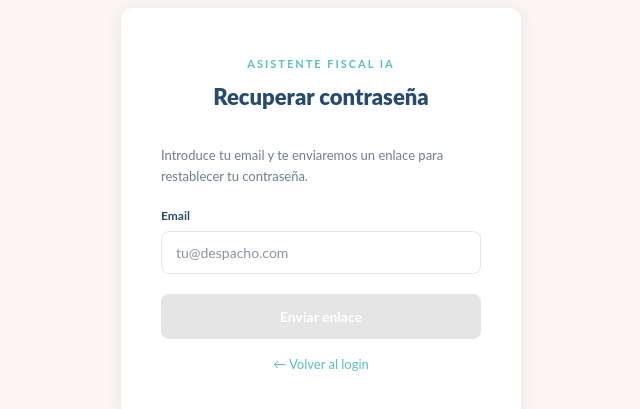
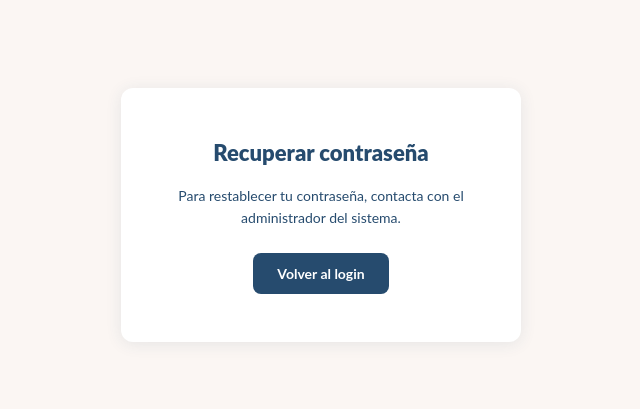
Before and after one commit to monicapanella/asistente-fiscal, a Next.js app: page /auth/forgot-password in a window 1280 px wide. Shown: the part 185-594 px from the top of the page, without its empty margins (319-959 px from the left). Built offline with nearby package versions, Linux system fonts and the light colour scheme; no server answers.

Commit message:
fix: proxy guards anti-loop, login createClient fix, forgot-password page

```diff
--- a/app/auth/forgot-password/page.tsx
+++ b/app/auth/forgot-password/page.tsx
@@ -1,30 +1,4 @@
-'use client'
-
-import { useState } from 'react'
-import { createClient } from '@/lib/supabase'
-
 export default function ForgotPasswordPage() {
-  const [email, setEmail] = useState('')
-  const [sent, setSent] = useState(false)
-  const [loading, setLoading] = useState(false)
-  const [error, setError] = useState('')
-  const supabase = createClient()
-
-  async function handleSubmit() {
-    setLoading(true)
-    setError('')
-    const { error } = await supabase.auth.resetPasswordForEmail(email, {
-      redirectTo: 'https://asistente-fiscal.vercel.app/auth/reset-password'
-    })
-    if (error) {
-      setError('Error al enviar el email. Verifica la dirección.')
-      setLoading(false)
-    } else {
-      setSent(true)
-      setLoading(false)
-    }
-  }
-
   return (
     <div style={{
       minHeight: '100vh', background: '#fbf6f3',
@@ -34,91 +8,22 @@ export default function ForgotPasswordPage() {
       <div style={{
         background: 'white', borderRadius: 12, padding: '48px 40px',
         width: '100%', maxWidth: 400,
-        boxShadow: '0 2px 16px rgba(38,75,110,0.10)'
+        boxShadow: '0 2px 16px rgba(38,75,110,0.10)',
+        textAlign: 'center'
       }}>
-        <div style={{ marginBottom: 32, textAlign: 'center' }}>
-          <div style={{
-            fontSize: 11, fontWeight: 700, letterSpacing: 2,
-            color: '#5abfc3', textTransform: 'uppercase', marginBottom: 8
-          }}>
-            Asistente Fiscal IA
-          </div>
-          <div style={{ fontSize: 22, fontWeight: 900, color: '#264b6e' }}>
-            Recuperar contraseña
-          </div>
+        <div style={{ fontSize: 22, fontWeight: 900, color: '#264b6e', marginBottom: 16 }}>
+          Recuperar contraseña
         </div>
-
-        {sent ? (
-          <div>
-            <div style={{
-              background: '#E1F5EE', color: '#0F6E56', borderRadius: 8,
-              padding: '16px', fontSize: 14, marginBottom: 24, textAlign: 'center', lineHeight: 1.6
-            }}>
-              Email enviado a <strong>{email}</strong>. Revisa tu bandeja de entrada y haz clic en el enlace para crear una nueva contraseña.
-            </div>
-            <a href="/login" style={{
-              display: 'block', textAlign: 'center',
-              fontSize: 13, color: '#5abfc3', textDecoration: 'none'
-            }}>
-              ← Volver al login
-            </a>
-          </div>
-        ) : (
-          <div>
-            <p style={{ fontSize: 13, color: '#6b7f8f', marginBottom: 20, lineHeight: 1.6 }}>
-              Introduce tu email y te enviaremos un enlace para restablecer tu contraseña.
-            </p>
-
-            <div style={{ marginBottom: 20 }}>
-              <label style={{ fontSize: 12, fontWeight: 700, color: '#264b6e', display: 'block', marginBottom: 6 }}>
-                Email
-              </label>
-              <input
-                type="email"
-                value={email}
-                onChange={e => setEmail(e.target.value)}
-                onKeyDown={e => e.key === 'Enter' && handleSubmit()}
-                placeholder="tu@despacho.com"
-                style={{
-                  width: '100%', padding: '10px 14px', borderRadius: 8,
-                  border: '1.5px solid #e5e5e5', fontSize: 14,
-                  fontFamily: 'Lato, sans-serif', outline: 'none',
-                  color: '#1a2a3a'
-                }}
-              />
-            </div>
-
-            {error && (
-              <div style={{
-                background: '#fdecea', color: '#c64133', borderRadius: 8,
-                padding: '10px 14px', fontSize: 13, marginBottom: 16
-              }}>
-                {error}
-              </div>
-            )}
-
-            <button
-              onClick={handleSubmit}
-              disabled={loading || !email.trim()}
-              style={{
-                width: '100%', padding: '12px', borderRadius: 8,
-                background: loading || !email.trim() ? '#e5e5e5' : '#264b6e',
-                color: 'white', fontSize: 14, fontWeight: 700,
-                border: 'none', cursor: loading || !email.trim() ? 'not-allowed' : 'pointer',
-                fontFamily: 'Lato, sans-serif', marginBottom: 16
-              }}
-            >
-              {loading ? 'Enviando...' : 'Enviar enlace'}
-            </button>
-
-            <a href="/login" style={{
-              display: 'block', textAlign: 'center',
-              fontSize: 13, color: '#5abfc3', textDecoration: 'none'
-            }}>
-              ← Volver al login
-            </a>
-          </div>
-        )}
+        <p style={{ fontSize: 14, color: '#264b6e', lineHeight: 1.6 }}>
+          Para restablecer tu contraseña, contacta con el administrador del sistema.
+        </p>
+        <a href="/login" style={{
+          display: 'inline-block', marginTop: 24, padding: '10px 24px',
+          background: '#264b6e', color: 'white', borderRadius: 8,
+          textDecoration: 'none', fontSize: 14, fontWeight: 700
+        }}>
+          Volver al login
+        </a>
       </div>
     </div>
   )
--- a/app/login/page.tsx
+++ b/app/login/page.tsx
@@ -10,16 +10,19 @@ export default function LoginPage() {
   const [error, setError] = useState('')
   const [loading, setLoading] = useState(false)
   const router = useRouter()
-  const supabase = createClient()
 
   async function handleLogin() {
     setLoading(true)
     setError('')
+
+    const supabase = createClient()
     const { error } = await supabase.auth.signInWithPassword({ email, password })
+
     if (error) {
       setError('Email o contraseña incorrectos')
       setLoading(false)
     } else {
+      router.refresh()
       router.push('/asistente')
     }
   }
--- a/proxy.ts
+++ b/proxy.ts
@@ -2,6 +2,26 @@ import { createServerClient } from '@supabase/ssr'
 import { NextResponse, type NextRequest } from 'next/server'
 
 export async function proxy(request: NextRequest) {
+  const { pathname } = request.nextUrl
+
+  // ============================================
+  // GUARD 1: Excluir rutas que NO necesitan auth
+  // Sin este guard, cada request (CSS, JS, imágenes)
+  // ejecuta getUser() → refresca cookies → nuevo request → loop
+  // ============================================
+  if (
+    pathname.startsWith('/_next/') ||
+    pathname.startsWith('/api/') ||
+    pathname.startsWith('/auth/') ||
+    pathname === '/favicon.ico' ||
+    pathname.match(/\.(svg|png|jpg|jpeg|gif|ico|css|js|woff|woff2)$/)
+  ) {
+    return NextResponse.next()
+  }
+
+  // ============================================
+  // GUARD 2: Crear cliente Supabase con cookies
+  // ============================================
   let supabaseResponse = NextResponse.next({ request })
 
   const supabase = createServerClient(
@@ -25,17 +45,24 @@ export async function proxy(request: NextRequest) {
     }
   )
 
+  // ============================================
+  // CHECK AUTH
+  // ============================================
   const { data: { user } } = await supabase.auth.getUser()
 
-  // Si no hay sesión y la ruta no es /login, redirigir a /login
-if (!user && !request.nextUrl.pathname.startsWith('/login') && !request.nextUrl.pathname.startsWith('/auth/')) {
-      const url = request.nextUrl.clone()
+  // ============================================
+  // REDIRECCIONES (con protección anti-loop)
+  // ============================================
+
+  // No logueado + NO está en /login → redirigir a /login
+  if (!user && pathname !== '/login') {
+    const url = request.nextUrl.clone()
     url.pathname = '/login'
     return NextResponse.redirect(url)
   }
 
-  // Si hay sesión y la ruta es /login, redirigir a /asistente
-  if (user && request.nextUrl.pathname.startsWith('/login')) {
+  // Logueado + está en /login → redirigir a /asistente
+  if (user && pathname === '/login') {
     const url = request.nextUrl.clone()
     url.pathname = '/asistente'
     return NextResponse.redirect(url)
@@ -46,6 +73,6 @@ if (!user && !request.nextUrl.pathname.startsWith('/login') && !request.nextUrl.
 
 export const config = {
   matcher: [
-    '/((?!_next/static|_next/image|favicon.ico|api/).*)',
+    '/((?!_next/static|_next/image|favicon.ico).*)',
   ],
 }
```
Also changed, not shown: 1 other file (tests, documents, lock files or other folders).
